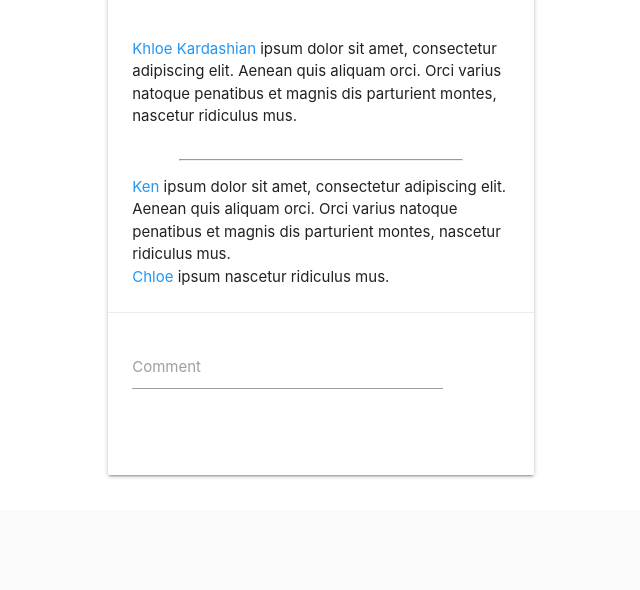
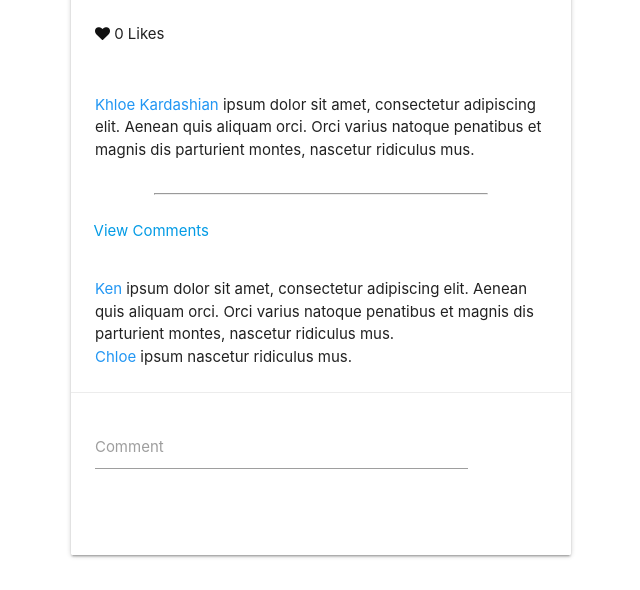
Before and after one commit to andyweru/-MC_11_Insta_Clone, a Django app: page /entry/ in a window 1280 px wide. Shown: the part 531-1121 px from the top of the page, without its empty margins (319-959 px from the left). Before the commit the page ends 1009 px from the top, so only its background shows below. Run offline with Django 3.2, Linux system fonts and the light colour scheme; some libraries are stand-ins or nearby versions.

Commit message:
added responsiveness to page

```diff
--- a/instagram/templates/base.html
+++ b/instagram/templates/base.html
@@ -18,7 +18,10 @@
 </head>
 <body>
     {% include "navbar.html" %}
-    {% block content %}{% endblock %}
+
+    <div class="container">
+        {% block content %}{% endblock %}
+    </div>
 
 
     {% block scripts %}
--- a/instagram/templates/entry.html
+++ b/instagram/templates/entry.html
@@ -8,8 +8,8 @@
 
 <div class="container">
        <div class="row">
-        <div class="col m3"></div>
-        <div class="col m6">
+        <div class="col m1"></div>
+        <div class="col m10">
                 <div class="card">
                         <div class="card-title">
                             <div class="row">
@@ -27,9 +27,13 @@
                         </div>
                         <div class="card-content">
                                 <p><span class="blue-text">Khloe Kardashian  </span> ipsum dolor sit amet, consectetur adipiscing elit. Aenean quis aliquam orci. Orci varius natoque penatibus et magnis dis parturient montes, nascetur ridiculus mus.</p>
+
+
                         </div>
                         <span class="col m2"></span><hr class="col m8"><span class="col m2"></span>
-                        <div class="card-content">
+                        <br>
+                        <a href="">View Comments</a>
+                        <div class="card-content hide-on-small-only"
                                 <p><span class="blue-text">Ken  </span> ipsum dolor sit amet, consectetur adipiscing elit. Aenean quis aliquam orci. Orci varius natoque penatibus et magnis dis parturient montes, nascetur ridiculus mus.</p>
                                 <p><span class="blue-text">Chloe  </span> ipsum  nascetur ridiculus mus.</p>
                         </div>
@@ -48,7 +52,7 @@
 
                       </div>
         </div>
-        <div class="col m3"></div>
+        <div class="col m1"></div>
        </div>
 </div>
 
```
